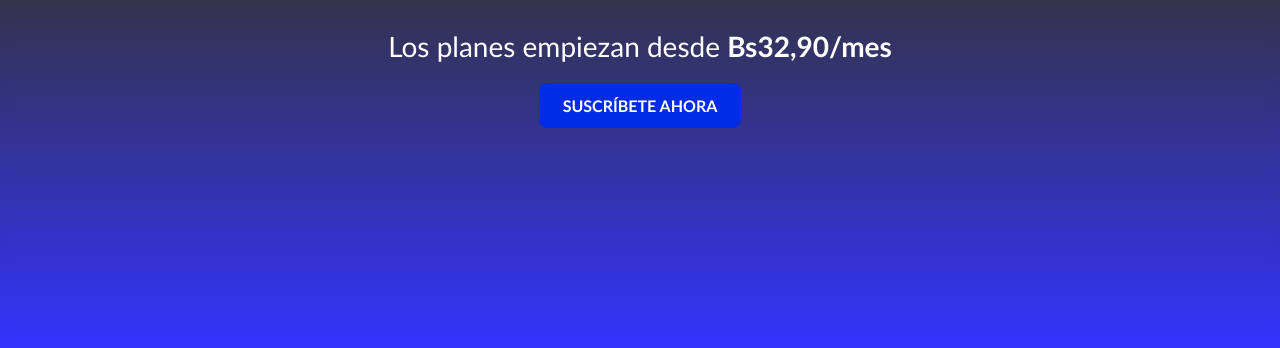
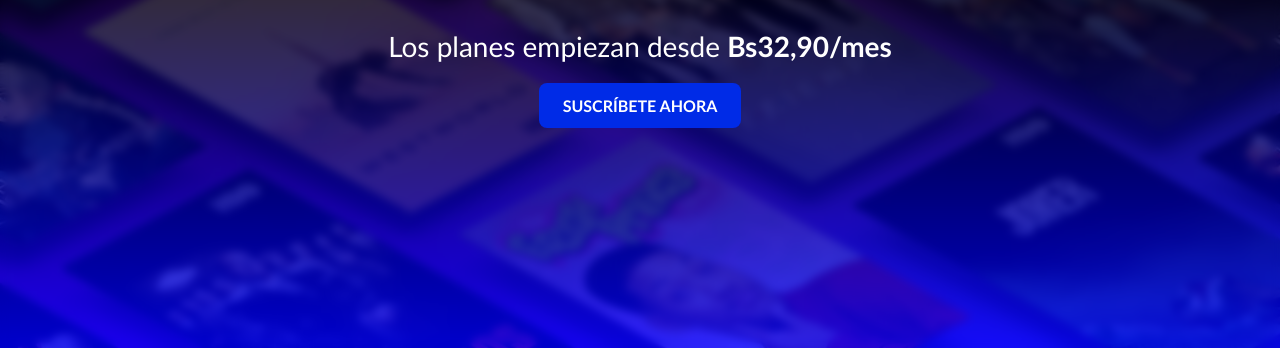
Before and after one commit to AlvaritoGSG/basicLayout, a plain HTML site: page index.html in a window 1280 px wide. Shown: the part 452-800 px from the top of the page. Drawn offline with Linux system fonts and the light colour scheme; the site is published under a folder, as on GitHub Pages, so addresses that start at the root find nothing.

Commit message:
Update style.css
corrigiendo (url) source del fondo

```diff
--- a/style.css
+++ b/style.css
@@ -6,7 +6,7 @@
 }
 
 body {
-    background-image: linear-gradient(rgba(0, 0, 255, 0), rgba(0, 0, 0, 0.8), rgba(0, 0, 255, 0.8)), url(/img/banner.jpg);
+    background-image: linear-gradient(rgba(0, 0, 255, 0), rgba(0, 0, 0, 0.8), rgba(0, 0, 255, 0.8)), url(img/banner.jpg);
     background-size: cover;
     background-repeat: no-repeat;
     width: 100vw;
```
